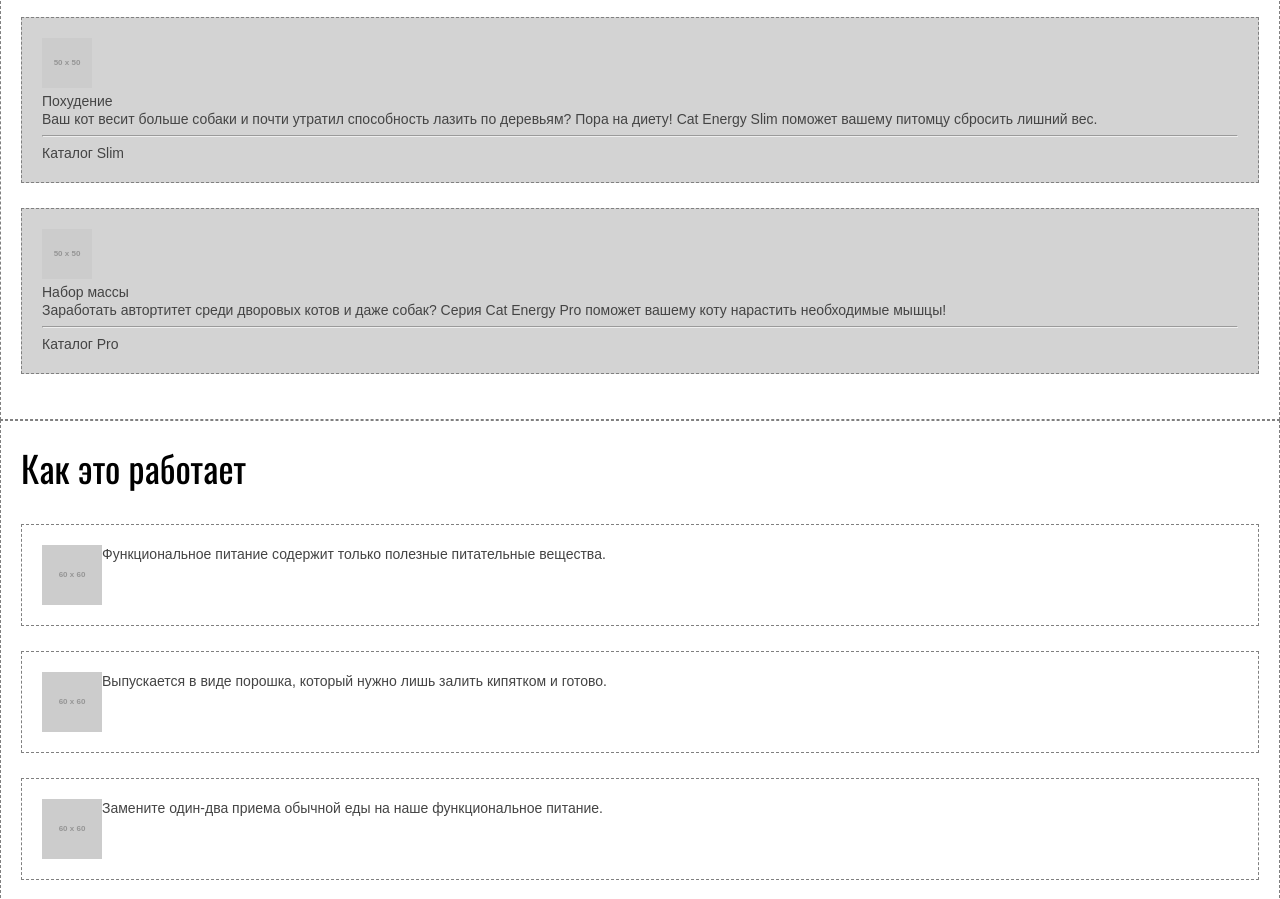
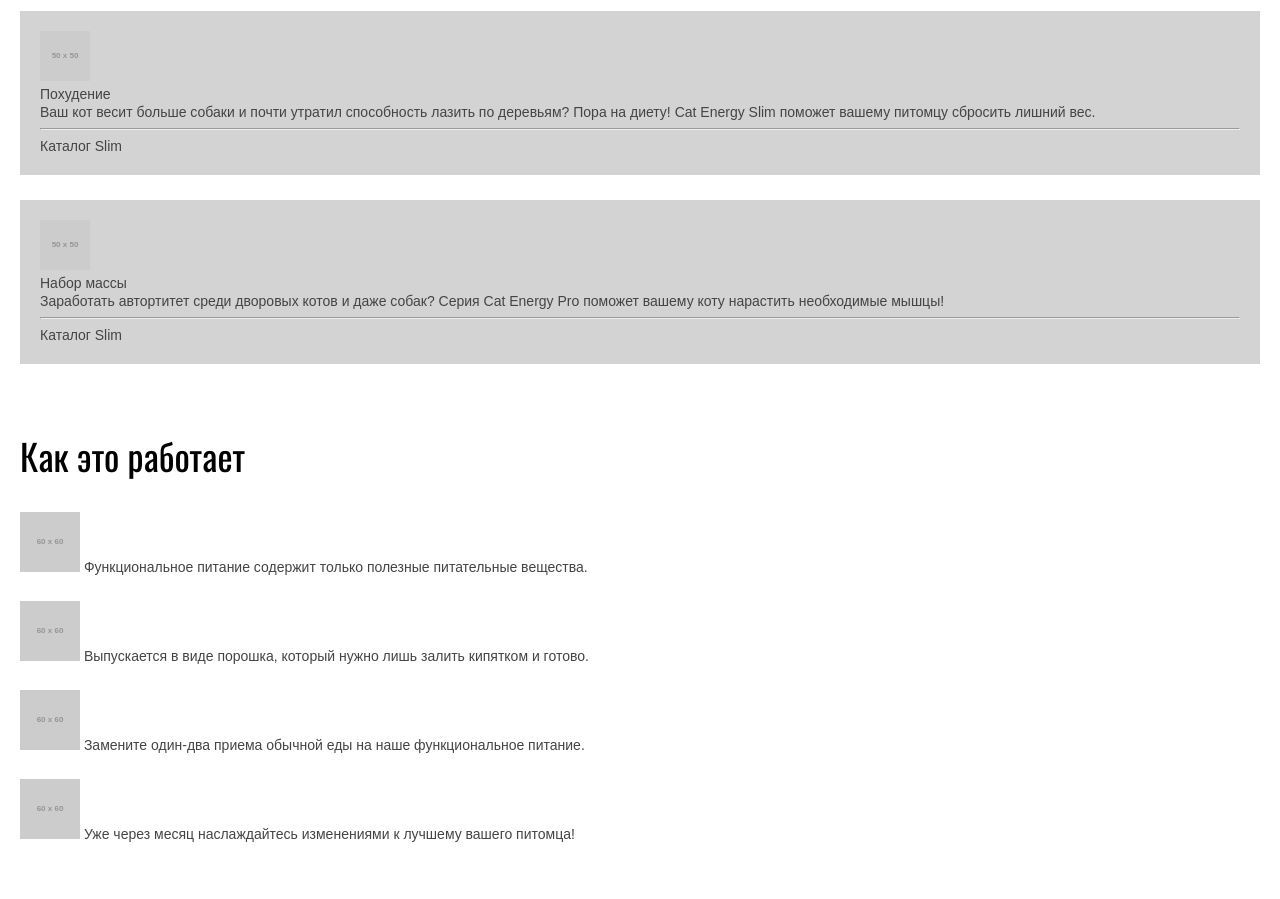
Before and after one commit to gutnikov-courses/436479-cat-energy-17, a website: page source/index.html in a window 1280 px wide. Shown: the part 450-1349 px from the top of the page. Drawn offline with nearby package versions, Linux system fonts and the light colour scheme; files that its build step writes are made by us from their sources; placeholder pictures from the web are drawn by us; some icons are missing.

Commit message:
fixed review issues

```diff
--- a/source/index.html
+++ b/source/index.html
@@ -14,7 +14,7 @@
 </head>
 
 <body>
-    <nav class="top-nav debug-bounds">
+    <nav class="top-nav">
         <span class="top-nav__logo"></span>
         <span class="top-nav__title"><b>Cat</b> energy</span>
         <span class="nav-menu top-nav__nav-menu">
@@ -32,7 +32,7 @@
 <!--            </ul>-->
         </span>
     </nav>
-    <div class="request-plan debug-bounds">
+    <div class="request-plan">
         <div class="request-plan__wrapper">
             <header class="request-plan__header">
                 Функциональное питание для котов
@@ -46,62 +46,70 @@
             </a>
         </div>
     </div>
-    <div class="program debug-bounds">
-        <section class="program__entry debug-bounds">
-            <img class="program__entry-pic program__entry-slim-down" src="http://placehold.it/50x50">
-            <header class="program__entry-header">Похудение</header>
-            <div class="program__entry-body">
+
+    <div class="program">
+      <ul class="program__list">
+        <li class="program-item program__list-item">
+          <img class="program-item__pic" src="http://placehold.it/50x50">
+          <header class="program-item__header">Похудение</header>
+          <div class="program-item__body">
               Ваш кот весит больше собаки и почти утратил способность лазить по деревьям?
               Пора на диету! Cat Energy Slim поможет вашему питомцу сбросить лишний вес.
           </div>
-            <hr class="program__entry-divider"/>
-            <a class="program__entry-link">Каталог Slim</a>
-            <i class="icon-right program__entry-link-icon"></i>
-        </section>
+          <hr class="program-item__divider"/>
+          <a class="program-item__link">Каталог Slim</a>
+          <i class="icon-right program-item__link-icon"></i>
+        </li>
 
-        <section class="program__entry debug-bounds">
-            <img class="program__entry-pic program__entry-weight-gain" src="http://placehold.it/50x50">
-            <header class="program__entry-header">Набор массы</header>
-            <div class="program__entry-body">
+        <li class="program-item program__list-item">
+          <img class="program-item__pic" src="http://placehold.it/50x50">
+          <header class="program-item__header">Набор массы</header>
+          <div class="program-item__body">
             Заработать автортитет среди дворовых котов и даже собак? Серия Cat Energy Pro поможет
             вашему коту нарастить необходимые мышцы!
           </div>
-            <hr class="program__entry-divider"/>
-            <a class="program__entry-link">Каталог Pro</a>
-            <i class="icon-right program__entry-link-icon"></i>
-        </section>
+          <hr class="program-item__divider"/>
+          <a class="program-item__link">Каталог Slim</a>
+          <i class="icon-right program-item__link-icon"></i>
+        </li>
+      </ul>
     </div>
-    <div class="how-it-works debug-bounds">
+    <div class="how-it-works">
         <header class="how-it-works__header">Как это работает</header>
         <ul class="how-it-works__list">
-            <li class="how-it-works__list-item debug-bounds clearfix">
-                <img class="how-it-works__list-item-pic" src="http://placehold.it/60x60">
-                <span class="how-it-works__list-item-text">
+
+          <li class="how-it-works-item how-it-works__item">
+            <img class="how-it-works-item__pic" src="http://placehold.it/60x60">
+            <span class="how-it-works-item__text">
                 Функциональное питание содержит только полезные питательные вещества.
             </span>
           </li>
-            <li class="how-it-works__list-item debug-bounds clearfix">
-                <img class="how-it-works__list-item-pic" src="http://placehold.it/60x60">
-                <span class="how-it-works__list-item-text">
+
+          <li class="how-it-works-item how-it-works__item">
+            <img class="how-it-works-item__pic" src="http://placehold.it/60x60">
+            <span class="how-it-works-item__text">
                 Выпускается в виде порошка, который нужно лишь залить кипятком и готово.
             </span>
           </li>
-            <li class="how-it-works__list-item debug-bounds clearfix">
-                <img class="how-it-works__list-item-pic" src="http://placehold.it/60x60">
-                <span class="how-it-works__list-item-text">
+
+          <li class="how-it-works-item how-it-works__item">
+            <img class="how-it-works-item__pic" src="http://placehold.it/60x60">
+            <span class="how-it-works-item__text">
                 Замените один-два приема обычной еды на наше функциональное питание.
             </span>
           </li>
-            <li class="how-it-works__list-item debug-bounds clearfix">
-                <img class="how-it-works__list-item-pic" src="http://placehold.it/60x60">
-                <span class="how-it-works__list-item-text">
+
+          <li class="how-it-works-item how-it-works__item">
+            <img class="how-it-works-item__pic" src="http://placehold.it/60x60">
+            <span class="how-it-works-item__text">
                 Уже через месяц наслаждайтесь изменениями к лучшему вашего питомца!
             </span>
           </li>
+
         </ul>
     </div>
     <div class="live-example "></div>
-    <footer class="footer debug-bounds">
+    <footer class="footer">
         <div class="footer__brand"><b>Cat</b> energy</div>
         <ul class="footer__social">
             <li class="footer__social-item">
--- a/source/less/blocks/catalog.less
+++ b/source/less/blocks/catalog.less
@@ -27,15 +27,10 @@
   margin-bottom: 25px;
 }
 
-.catalog-item__item-pic {
-  float: left;
-}
-
 .catalog__more-icon,
 .catalog__more-header,
 .catalog__more-hint,
 .catalog__more-button {
-  display: block;
   text-align: center;
 }
 
--- a/source/less/blocks/footer.less
+++ b/source/less/blocks/footer.less
@@ -4,7 +4,7 @@
 
 .footer__brand {
   font-family: "OswaldMedium", "Arial", sans-serif;
-  font-size: 142%;
+  font-size: 20px;
   color: #111111;
   text-transform: uppercase;
 }
--- a/source/less/blocks/how-it-works.less
+++ b/source/less/blocks/how-it-works.less
@@ -8,13 +8,8 @@
   margin-bottom: 30px;
 }
 
-.how-it-works__list-item {
+.how-it-works-item {
   line-height: 18px;
   color: #444444;
-  padding: 20px;
   margin-bottom: 25px;
 }
-
-.how-it-works__list-item-pic {
-  float: left;
-}
--- a/source/less/blocks/program.less
+++ b/source/less/blocks/program.less
@@ -2,7 +2,7 @@
   padding: 20px;
 }
 
-.program__entry {
+.program-item {
   color: #444444;
   line-height: 18px;
   padding: 20px;
--- a/source/less/blocks/request-plan.less
+++ b/source/less/blocks/request-plan.less
@@ -14,5 +14,5 @@
 }
 
 .request_plan__subtitle {
-  font-size: 13.5px;
+  font-size: 14px;
 }
--- a/source/less/blocks/top-nav.less
+++ b/source/less/blocks/top-nav.less
@@ -1,6 +1,6 @@
 .top-nav {
   font-family: "OswaldMedium", "Arial", sans-serif;
-  font-size: 142%;
+  font-size: 20px;
   color: #111111;
   border-bottom: 1px solid grey;
   padding: 10px 20px;
--- /dev/null
+++ b/source/less/common.less
@@ -0,0 +1,26 @@
+* {
+  box-sizing: border-box;
+}
+
+ol,
+ul,
+li,
+body {
+  margin: 0;
+  padding: 0;
+  border: 0;
+  vertical-align: baseline;
+}
+
+ol,
+ul {
+  list-style: none;
+}
+
+button,
+input,
+select,
+textarea {
+  margin: 0;
+  vertical-align: baseline;
+}
--- a/source/less/style.less
+++ b/source/less/style.less
@@ -1,4 +1,4 @@
-@import "debug";
+@import "common";
 @import "blocks/top-nav";
 @import "blocks/nav-menu";
 @import "blocks/request-plan";
@@ -7,42 +7,6 @@
 @import "blocks/footer";
 @import "blocks/catalog";
 
-// Resets
-* {
-  box-sizing: border-box;
-}
-
-ol,
-ul,
-li,
-body {
-  margin: 0;
-  padding: 0;
-  border: 0;
-  font-size: 100%;
-  vertical-align: baseline;
-}
-
-ol,
-ul {
-  list-style: none;
-}
-
-button,
-input,
-select,
-textarea {
-  font-size: 100%; /* 1 */
-  margin: 0; /* 2 */
-  vertical-align: baseline; /* 3 */
-}
-
-//
-.clearfix::after {
-  content: "";
-  clear: both;
-  display: table;
-}
 
 @font-face {
   font-family: "OswaldMedium";
```
Also changed, not shown: source/catalog.html (+9 -9 lines), source/form.html (+2 -2 lines). Lines whose indentation alone changed are shown as unchanged.
